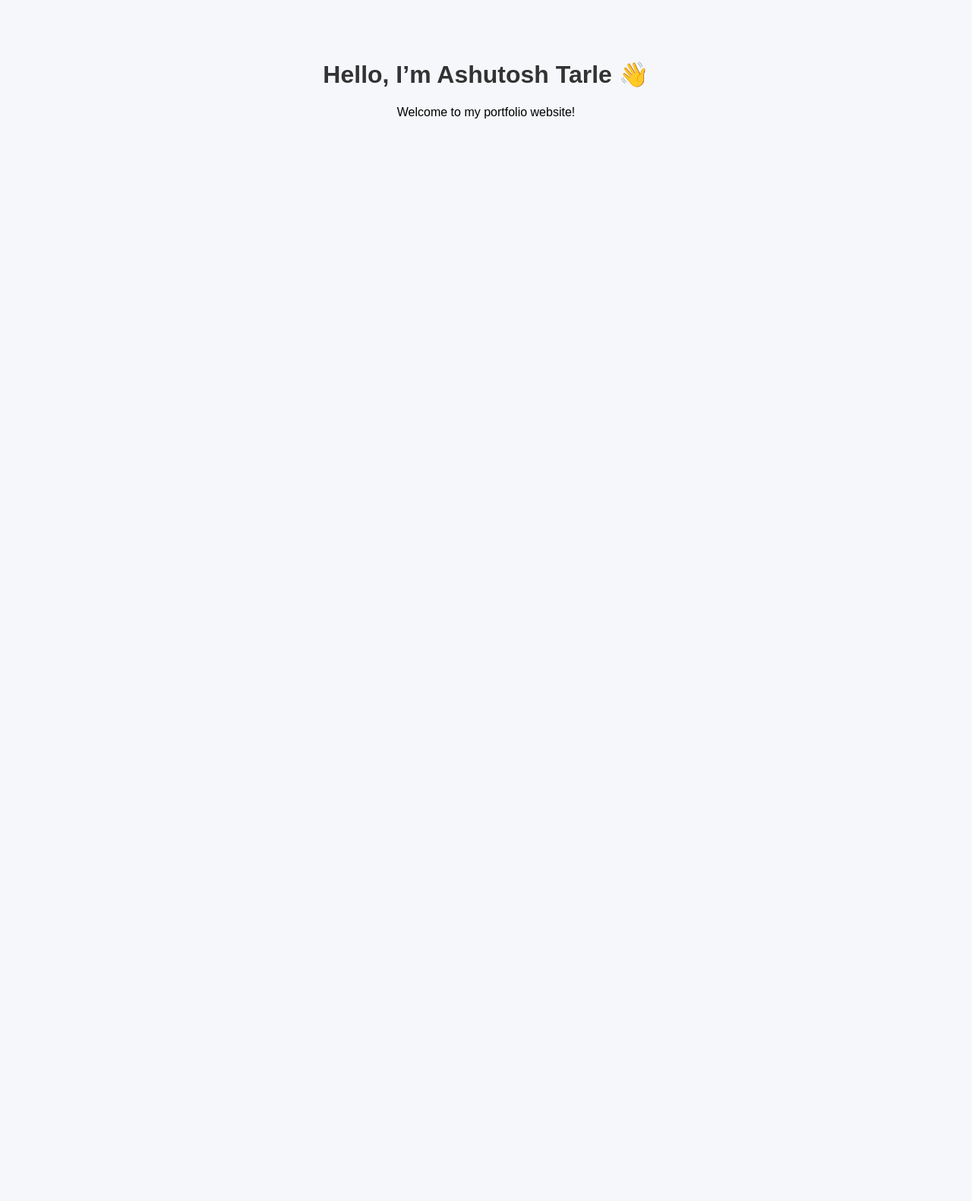
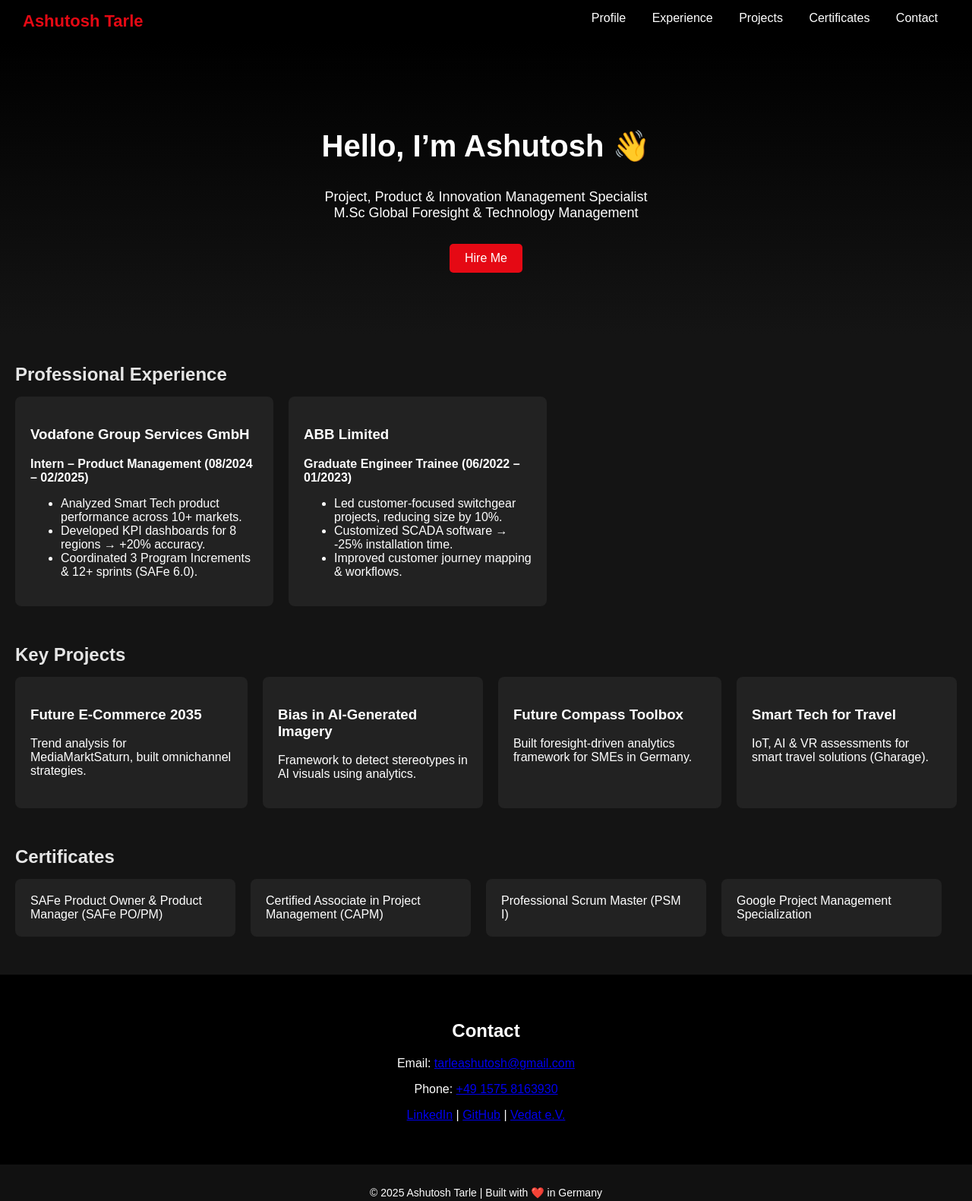
Before and after one commit to AshuGTarle/portfolio-site, a plain HTML site: page index.html in a window 1280 px wide. Shown: the whole page at 76% size. Before the commit the page ends 800 px from the top, so only its background shows below. Drawn offline with Linux system fonts and the light colour scheme.

Commit message:
Add Netflix-style portfolio website

```diff
--- a/index.html
+++ b/index.html
@@ -3,19 +3,113 @@
 <head>
   <meta charset="UTF-8">
   <meta name="viewport" content="width=device-width, initial-scale=1.0">
-  <title>My Portfolio</title>
-  <style>
-    body {
-      font-family: Arial, sans-serif;
-      background: #f5f7fa;
-      text-align: center;
-      padding: 50px;
-    }
-    h1 { color: #333; }
-  </style>
+  <title>Ashutosh Tarle - Portfolio</title>
+  <link rel="stylesheet" href="style.css">
+  <link rel="icon" type="image/png" href="assets/favicon.png">
+  <meta name="description" content="Portfolio of Ashutosh Tarle | Project, Product & Innovation Management Specialist">
+  <meta name="keywords" content="Ashutosh Tarle, Portfolio, Product Manager, Project Manager, Innovation, Foresight">
 </head>
 <body>
-  <h1>Hello, I’m Ashutosh Tarle 👋</h1>
-  <p>Welcome to my portfolio website!</p>
+  <!-- Header / Navbar -->
+  <header class="navbar">
+    <div class="logo">Ashutosh Tarle</div>
+    <nav>
+      <a href="#profile">Profile</a>
+      <a href="#experience">Experience</a>
+      <a href="#projects">Projects</a>
+      <a href="#certificates">Certificates</a>
+      <a href="#contact">Contact</a>
+    </nav>
+  </header>
+
+  <!-- Hero Section -->
+  <section class="hero" id="profile">
+    <div class="hero-content">
+      <h1>Hello, I’m Ashutosh 👋</h1>
+      <p>Project, Product & Innovation Management Specialist<br>
+         M.Sc Global Foresight & Technology Management</p>
+      <a href="mailto:tarleashutosh@gmail.com" class="btn">Hire Me</a>
+    </div>
+  </section>
+
+  <!-- Experience Section -->
+  <section class="row" id="experience">
+    <h2>Professional Experience</h2>
+    <div class="cards">
+      <div class="card">
+        <h3>Vodafone Group Services GmbH</h3>
+        <p><b>Intern – Product Management (08/2024 – 02/2025)</b></p>
+        <ul>
+          <li>Analyzed Smart Tech product performance across 10+ markets.</li>
+          <li>Developed KPI dashboards for 8 regions → +20% accuracy.</li>
+          <li>Coordinated 3 Program Increments & 12+ sprints (SAFe 6.0).</li>
+        </ul>
+      </div>
+      <div class="card">
+        <h3>ABB Limited</h3>
+        <p><b>Graduate Engineer Trainee (06/2022 – 01/2023)</b></p>
+        <ul>
+          <li>Led customer-focused switchgear projects, reducing size by 10%.</li>
+          <li>Customized SCADA software → -25% installation time.</li>
+          <li>Improved customer journey mapping & workflows.</li>
+        </ul>
+      </div>
+    </div>
+  </section>
+
+  <!-- Projects Section -->
+  <section class="row" id="projects">
+    <h2>Key Projects</h2>
+    <div class="cards">
+      <div class="card">
+        <h3>Future E-Commerce 2035</h3>
+        <p>Trend analysis for MediaMarktSaturn, built omnichannel strategies.</p>
+      </div>
+      <div class="card">
+        <h3>Bias in AI-Generated Imagery</h3>
+        <p>Framework to detect stereotypes in AI visuals using analytics.</p>
+      </div>
+      <div class="card">
+        <h3>Future Compass Toolbox</h3>
+        <p>Built foresight-driven analytics framework for SMEs in Germany.</p>
+      </div>
+      <div class="card">
+        <h3>Smart Tech for Travel</h3>
+        <p>IoT, AI & VR assessments for smart travel solutions (Gharage).</p>
+      </div>
+    </div>
+  </section>
+
+  <!-- Certificates Section -->
+  <section class="row" id="certificates">
+    <h2>Certificates</h2>
+    <div class="cards">
+      <div class="card">SAFe Product Owner & Product Manager (SAFe PO/PM)</div>
+      <div class="card">Certified Associate in Project Management (CAPM)</div>
+      <div class="card">Professional Scrum Master (PSM I)</div>
+      <div class="card">Google Project Management Specialization</div>
+      <div class="card">Python Data Structures (University of Michigan)</div>
+      <div class="card">Six Sigma White Belt</div>
+    </div>
+  </section>
+
+  <!-- Contact Section -->
+  <section class="contact" id="contact">
+    <h2>Contact</h2>
+    <p>Email: <a href="mailto:tarleashutosh@gmail.com">tarleashutosh@gmail.com</a></p>
+    <p>Phone: <a href="tel:+4915758163930">+49 1575 8163930</a></p>
+    <p>
+      <a href="https://linkedin.com/in/ashutosh-tarle" target="_blank">LinkedIn</a> |
+      <a href="https://github.com/AshuGTarle" target="_blank">GitHub</a> |
+      <a href="https://vedat-ev.com/" target="_blank">Vedat e.V.</a>
+    </p>
+  </section>
+
+  <!-- Footer -->
+  <footer>
+    <p>© 2025 Ashutosh Tarle | Built with ❤️ in Germany</p>
+  </footer>
+
+  <script src="script.js"></script>
 </body>
 </html>
--- /dev/null
+++ b/script.js
@@ -0,0 +1,7 @@
+// Optional: Add smooth scrolling for carousels
+document.querySelectorAll('.cards').forEach(carousel => {
+  carousel.addEventListener('wheel', (evt) => {
+    evt.preventDefault();
+    carousel.scrollLeft += evt.deltaY;
+  });
+});
--- /dev/null
+++ b/style.css
@@ -0,0 +1,86 @@
+body {
+  margin: 0;
+  font-family: Arial, sans-serif;
+  background: #141414;
+  color: #fff;
+}
+
+.navbar {
+  display: flex;
+  justify-content: space-between;
+  padding: 15px 30px;
+  background: #000;
+}
+
+.navbar .logo {
+  font-size: 22px;
+  font-weight: bold;
+  color: #e50914;
+}
+
+.navbar nav a {
+  margin: 0 15px;
+  color: #fff;
+  text-decoration: none;
+}
+
+.hero {
+  text-align: center;
+  padding: 80px 20px;
+  background: linear-gradient(to bottom, #000, #141414);
+}
+
+.hero h1 { font-size: 40px; }
+.hero p { font-size: 18px; margin: 10px 0; }
+
+.btn {
+  display: inline-block;
+  margin-top: 20px;
+  padding: 10px 20px;
+  background: #e50914;
+  color: #fff;
+  border-radius: 5px;
+  text-decoration: none;
+}
+
+.row {
+  margin: 40px 20px;
+}
+
+.row h2 {
+  margin-bottom: 15px;
+  color: #e5e5e5;
+}
+
+.cards {
+  display: flex;
+  gap: 20px;
+  overflow-x: auto;
+  padding-bottom: 10px;
+}
+
+.card {
+  background: #222;
+  padding: 20px;
+  border-radius: 8px;
+  min-width: 250px;
+  max-width: 300px;
+  transition: transform 0.2s;
+}
+
+.card:hover {
+  transform: scale(1.05);
+}
+
+.contact {
+  padding: 40px;
+  text-align: center;
+  background: #000;
+}
+
+footer {
+  background: #111;
+  text-align: center;
+  padding: 15px;
+  font-size: 14px;
+}
```
